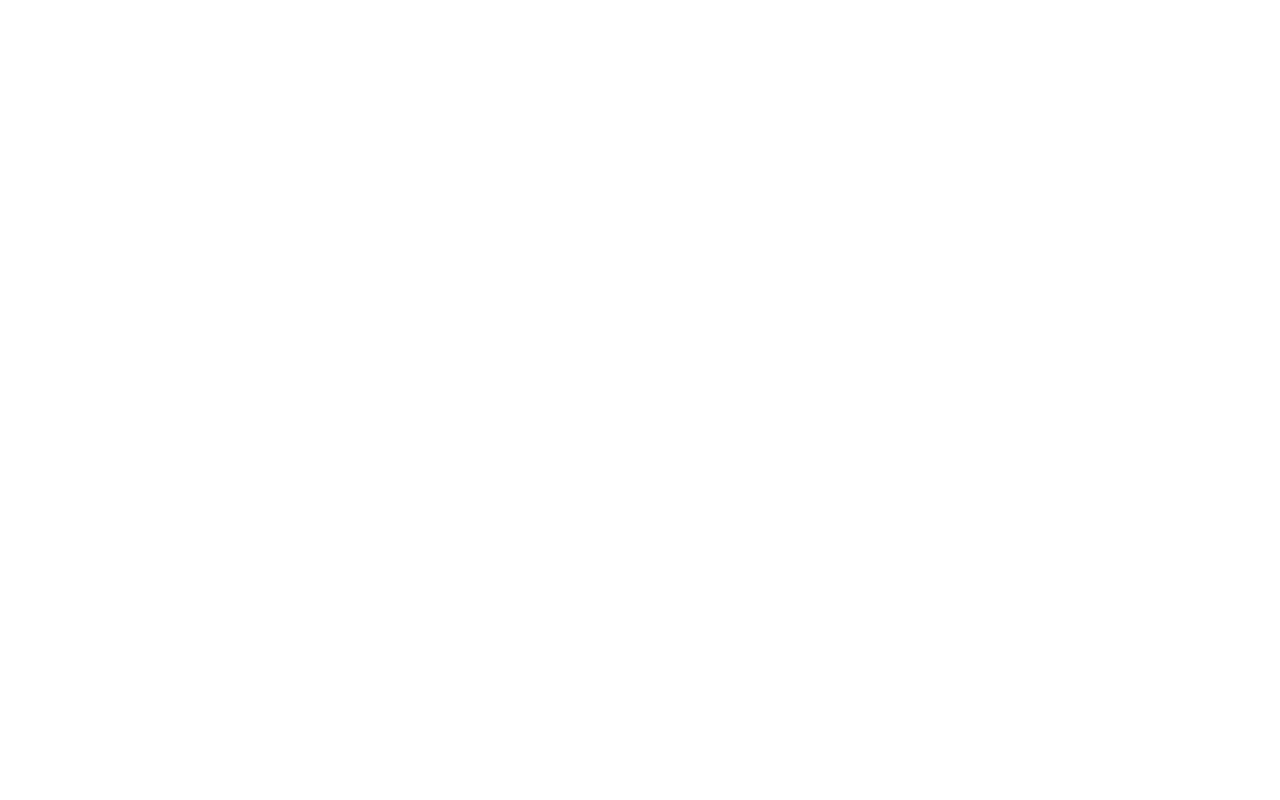
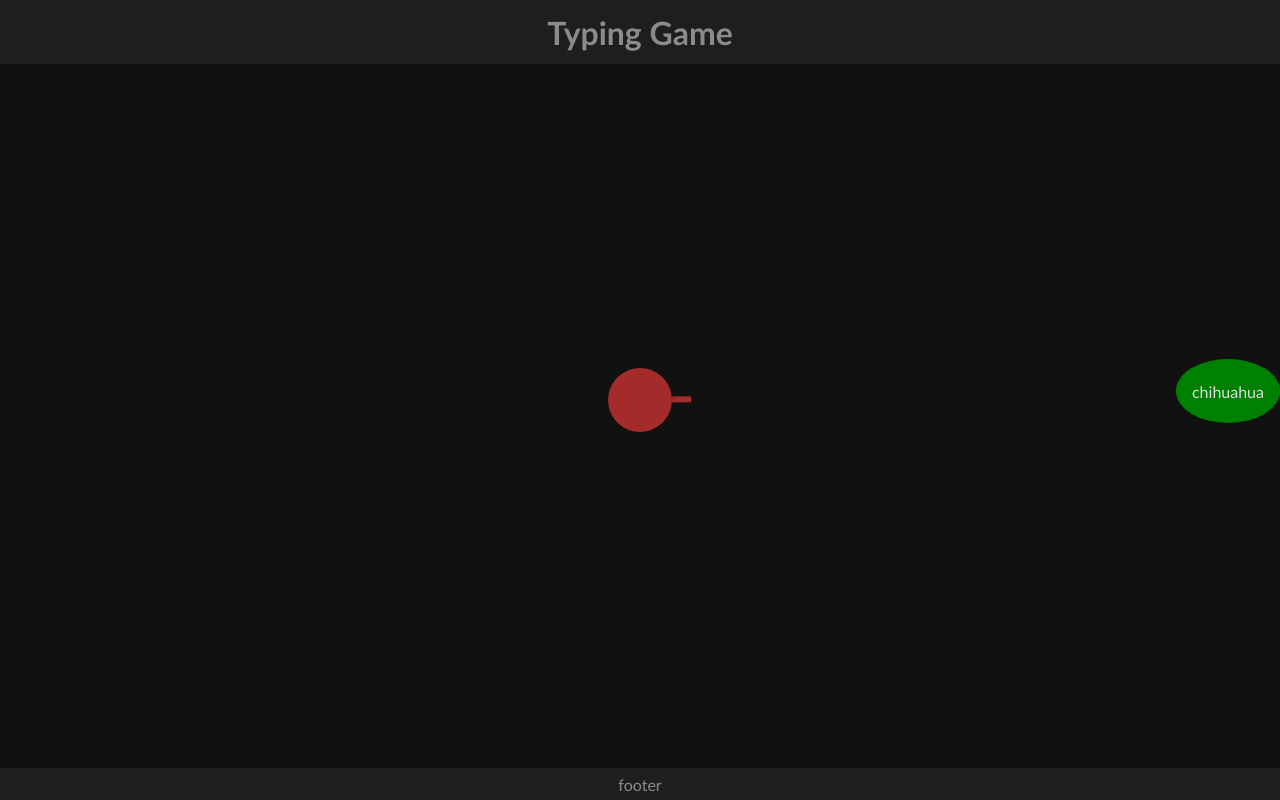
Before and after one commit to eggborne/typing-game, a website built with webpack: page src/index.html in a window 1280 px wide. Built offline with nearby package versions, Linux system fonts and the light colour scheme.

Commit message:
Initial commit

```diff
--- a/package.json
+++ b/package.json
@@ -1,5 +1,5 @@
 {
-  "name": "galactic-age-calculator",
+  "name": "typing-game",
   "version": "1.0.0",
   "description": "",
   "main": "index.js",
--- a/src/css/styles.css
+++ b/src/css/styles.css
@@ -1,5 +1,7 @@
 :root {
-
+  --actual-height: 100vh;
+  --header-height: 4rem;
+  --egg-size: calc(var(--header-height) * 1);
 }
 
 *, * *, * * * {
@@ -10,5 +12,73 @@
 html,
 body {
   font-family: 'Gill Sans', 'Gill Sans MT', Calibri, 'Trebuchet MS', sans-serif;
+  height: var(--actual-height);
+  display: flex;
+  flex-direction: column;
+  align-items: stretch;
+  justify-content: space-between;
+  background-color: #111;
+  color: #ddd;
+}
 
+header, footer {
+  background-color: #222;
+  color: #aaa;
+  height: var(--header-height);
+  display: flex;
+  align-items: center;
+  justify-content: center;
+  z-index: 1;
+  opacity: 0.8;
 }
+footer {
+  height: calc(var(--header-height) / 2);
+}
+
+main {
+  flex-grow: 1;
+}
+
+#egg {
+  position: absolute;
+  left: 50%;
+  top: 50%;
+  translate: -50% -50%;
+  width: var(--egg-size);
+  height: var(--egg-size);
+  background-color: brown;
+  border-radius: 50%;
+  display: flex;
+  align-items: center;
+  justify-content: center;
+  transition: rotate 500ms ease;
+}
+
+#egg-gun {
+  position: absolute;
+  background-color: inherit;
+  width: 10%;
+  height: 30%;
+  top: 0;
+  transform-origin: bottom;
+  translate: 0 -100%;
+  scale: 1 0;
+}
+
+#egg-gun.extended {
+  transition: scale 500ms ease;
+  scale: 1 1;
+}
+
+.word-ship {
+  position: absolute;
+  background-color: green;
+  display: flex;
+  align-items: center;
+  justify-content: center;
+  min-width: calc(var(--egg-size));
+  height: calc(var(--egg-size));
+  padding: 0 1rem;
+  border-radius: 50%;
+  transform-origin: center;
+}
--- a/src/index.html
+++ b/src/index.html
@@ -4,8 +4,11 @@
   <meta name="viewport" content="width=device-width, initial-scale=1.0" />
   <meta charset="UTF-8">
   <meta http-equiv="X-UA-Compatible" content="IE=edge">
-  <title>Galactic Age Calculator</title>
+  <title>Typing Game</title>
 </head>
 <body>
+  <header><h1>Typing Game</h1></header>
+  <main></main>
+  <footer>footer</footer>
 </body>
 </html>
--- a/src/index.js
+++ b/src/index.js
@@ -1 +1,86 @@
 import './css/styles.css';
+import {
+  randomInt,
+  pause,
+  distanceFromABToXY,
+  pointAtAngle,
+  angleOfPointABFromXY,
+  degToRad,
+  radToDeg
+} from './util.js'
+
+class Game {
+  constructor() {
+    this.activeWordShips = [];
+  }
+
+  createEgg() {
+    this.egg = new Egg();
+  }
+
+  launchWordShip() {
+    let randomWord = 'chihuahua';
+    let newShip = new WordShip(randomWord);
+    newShip.goal = {
+      x: document.getElementById('egg').clientTop,
+      y: document.getElementById('egg').clientLeft,
+    }
+    this.activeWordShips.push(newShip);
+  }
+}
+
+class Egg {
+  constructor() {
+    this.weapons = [];
+    this.div = document.createElement('div');
+    this.div.id = 'egg';
+    this.gun = document.createElement('div');
+    this.gun.classList.add('extended')
+    this.gun.id = 'egg-gun';
+    this.div.append(this.gun);
+    document.querySelector('main').append(this.div);
+    this.position = {
+      x: this.div.offsetLeft,
+      y: this.div.offsetTop,
+    }
+  }
+
+  aimCannon(targetElement) {
+    let targX = targetElement.offsetLeft + (targetElement.clientWidth / 2);
+    let targY = targetElement.offsetTop + (targetElement.clientHeight / 2);
+    console.log('using args', targX, targY, this.position.x, this.position.y)
+    let aimAngle = radToDeg(angleOfPointABFromXY(targX, targY, this.position.x, this.position.y));
+    console.log('angle away is', aimAngle);
+    this.div.style.rotate = `${aimAngle}deg`
+  }
+}
+
+
+class WordShip {
+  constructor(word) {
+    this.word = word
+    this.div = document.createElement('div');
+    this.div.classList.add('word-ship');
+    this.div.id = `${this.word}-ship`;
+    this.div.innerText = word;
+    if (randomInt(0, 1)) {
+      // just off top or bottom, random full range left-right
+      this.div.style[randomInt(0,1) ? 'top' : 'bottom'] = '0';
+      this.div.style.left = randomInt(0, window.innerWidth) + 'px';
+    } else {
+      // just off left or right, random full range top-bottom
+      this.div.style[randomInt(0,1) ? 'left' : 'right'] = '0';
+      this.div.style.top = randomInt(0, window.innerHeight) + 'px';
+    }
+    document.querySelector('main').append(this.div);
+  }
+
+  flyToEgg() {
+
+  }
+}
+
+const game = new Game();
+game.createEgg();
+game.launchWordShip();
+game.egg.aimCannon(game.activeWordShips[0].div)
--- /dev/null
+++ b/src/util.js
@@ -0,0 +1,38 @@
+const pause = async (ms) => new Promise(resolve => setTimeout(resolve, ms));
+const randomInt = (min, max) => Math.floor(Math.random() * (max - min + 1) + min);
+const distanceFromABToXY = (a, b, x, y) => {
+  let distanceX = x - a;
+  let distanceY = y - b;
+  return Math.round(Math.sqrt((distanceX * distanceX) + (distanceY * distanceY)));
+};
+const pointAtAngle = (x, y, angle, distance) => {
+  return { x: x + distance * Math.cos(angle), y: y + distance * Math.sin(angle) };
+};
+
+const angleOfPointABFromXY = (a, b, x, y) => {
+  return Math.atan2(b - y, a - x) + (Math.PI / 2);
+};
+
+const degToRad = (radians) => {
+  return radians * (Math.PI / 180);
+};
+
+const radToDeg = (radians) => {
+  let deg = radians * (180 / Math.PI);
+  if (deg < 0) {
+    deg += 360;
+  } else if (deg > 359) {
+    deg -= 360;
+  }
+  return radians * (180 / Math.PI);
+};
+
+export {
+  randomInt,
+  pause,
+  distanceFromABToXY,
+  pointAtAngle,
+  angleOfPointABFromXY,
+  degToRad,
+  radToDeg
+};
```
Also changed, not shown: README.md, 1 other file.
